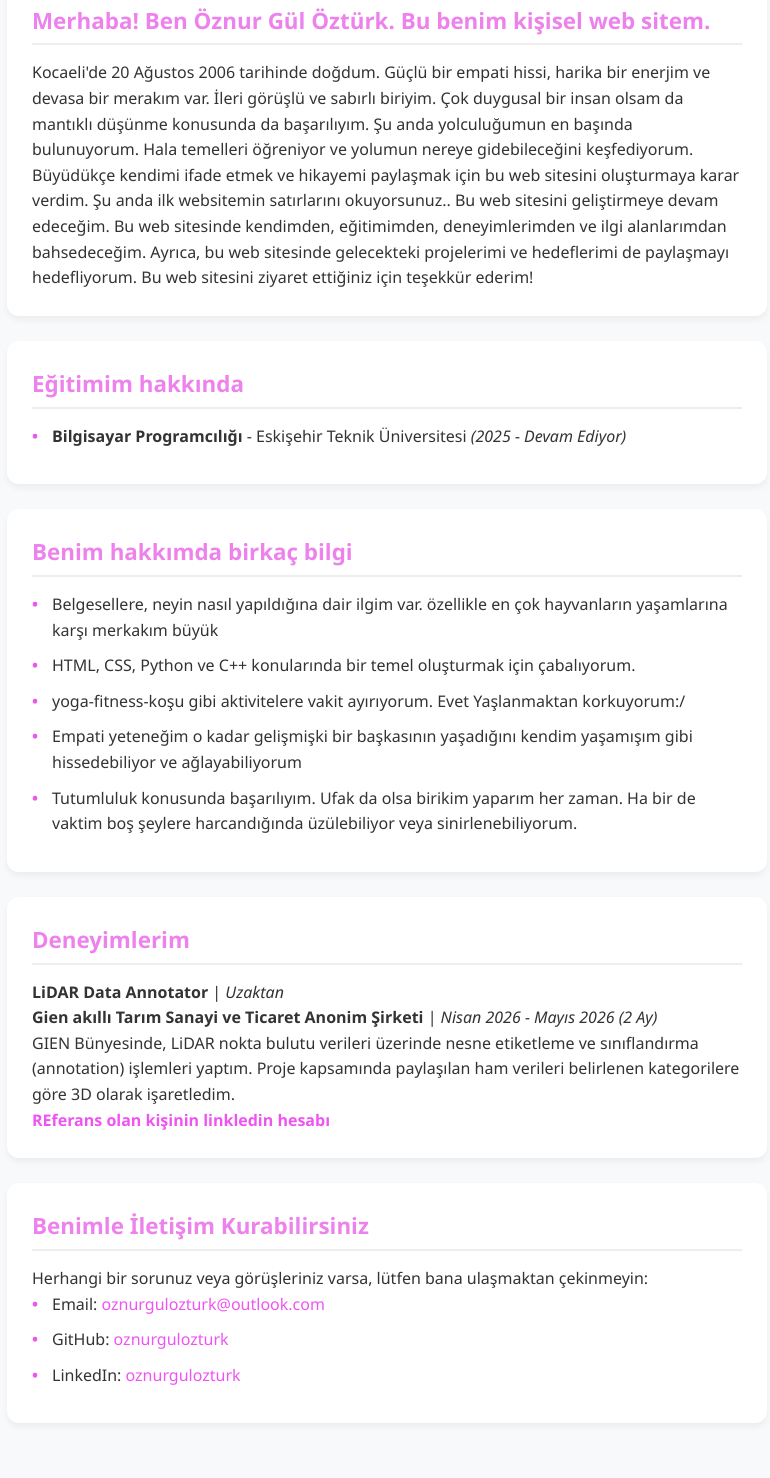
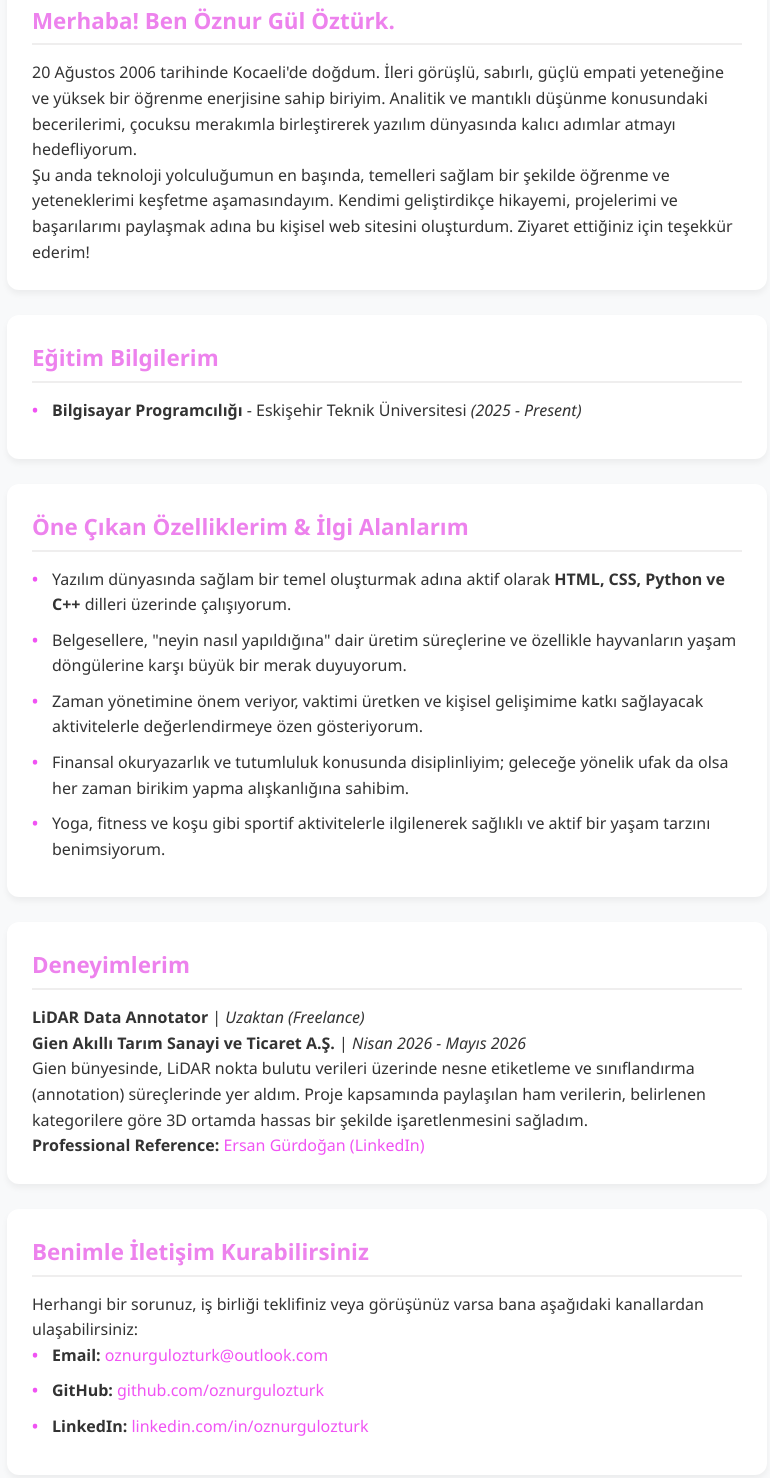
Before and after one commit to oznurgulozturk/mywebsite, a plain HTML site: page index.html in a window 1280 px wide. Shown: the part 525-2003 px from the top of the page, without its empty margins (253-1023 px from the left). Drawn offline with Linux system fonts and the light colour scheme.

Commit message:
kodlar güncellendi

```diff
--- a/index.html
+++ b/index.html
@@ -1,53 +1,50 @@
 <!DOCTYPE html>
-<html lang="en">
+<html lang="tr">
 <head>
     <meta charset="UTF-8">
     <meta name="viewport" content="width=device-width, initial-scale=1.0">
-    <title>oznurgulozturk</title>
+    <title>Öznur Gül Öztürk | Kişisel Web Sitesi</title>
     <link rel="stylesheet" href="style.css">
 </head>
 <body>
 
     <!-- Başlık Bölümü -->
-    <h1>ÖznurGülÖztürk'ün Websitesine Hoşgeldiniz</h1>
+    <header>
+        <h1>Öznur Gül Öztürk'ün Web Sitesine Hoş Geldiniz</h1>
+    </header>
 
     <!-- Kendimden Bahsettiğim Bölüm -->
     <section class="aboutMe-section">
         <img src="oznur.jpeg" alt="Öznur Gül Öztürk" class="profile-img">
-        <h2>Merhaba! Ben Öznur Gül Öztürk. Bu benim kişisel web sitem.</h2>
+        <h2>Merhaba! Ben Öznur Gül Öztürk.</h2>
         <p>
-            Kocaeli'de 20 Ağustos 2006 tarihinde doğdum.
-             Güçlü bir empati hissi, harika bir enerjim ve devasa bir merakım var.
-              İleri görüşlü ve sabırlı biriyim.
-               Çok duygusal bir insan olsam da mantıklı düşünme konusunda da başarılıyım.
-            Şu anda yolculuğumun en başında bulunuyorum.
-             Hala temelleri öğreniyor ve yolumun nereye gidebileceğini keşfediyorum.
-              Büyüdükçe kendimi ifade etmek ve hikayemi paylaşmak için bu web sitesini oluşturmaya karar verdim.
-               Şu anda ilk websitemin satırlarını okuyorsunuz.. Bu web sitesini geliştirmeye devam edeceğim.
-                Bu web sitesinde kendimden, eğitimimden, deneyimlerimden ve ilgi alanlarımdan bahsedeceğim.
-                 Ayrıca, bu web sitesinde gelecekteki projelerimi ve hedeflerimi de paylaşmayı hedefliyorum.
-                  Bu web sitesini ziyaret ettiğiniz için teşekkür ederim!
+            20 Ağustos 2006 tarihinde Kocaeli'de doğdum.
+             İleri görüşlü, sabırlı, güçlü empati yeteneğine ve yüksek bir öğrenme enerjisine sahip biriyim.
+              Analitik ve mantıklı düşünme konusundaki becerilerimi, çocuksu merakımla birleştirerek yazılım dünyasında kalıcı adımlar atmayı hedefliyorum.
+        </p>
+        <p>
+            Şu anda teknoloji yolculuğumun en başında, temelleri sağlam bir şekilde öğrenme ve yeteneklerimi keşfetme aşamasındayım.
+             Kendimi geliştirdikçe hikayemi, projelerimi ve başarılarımı paylaşmak adına bu kişisel web sitesini oluşturdum. Ziyaret ettiğiniz için teşekkür ederim!
         </p>
     </section>
 
     <!-- Eğitim Bölümü -->
     <section class="education-section">
-        <h2>Eğitimim hakkında</h2>
+        <h2>Eğitim Bilgilerim</h2>
         <ul>
-            <li><strong>Bilgisayar Programcılığı</strong> - Eskişehir Teknik Üniversitesi <em>(2025 - Devam Ediyor)</em></li>
+            <li><strong>Bilgisayar Programcılığı</strong> - Eskişehir Teknik Üniversitesi <em>(2025 - Present)</em></li>
         </ul>
     </section>
 
-    <!-- Şu anki Odak Noktalarım -->
+    <!-- İlgi Alanlarım ve Özelliklerim -->
     <section class="focus-section">
-        <h2>Benim hakkımda birkaç bilgi</h2>
+        <h2>Öne Çıkan Özelliklerim & İlgi Alanlarım</h2>
         <ul>
-            <li>Belgesellere, neyin nasıl yapıldığına dair ilgim var.
-                özellikle en çok hayvanların yaşamlarına karşı merkakım büyük</li>
-            <li>HTML, CSS, Python ve C++ konularında bir temel oluşturmak için çabalıyorum.</li>
-            <li>yoga-fitness-koşu gibi aktivitelere vakit ayırıyorum. Evet Yaşlanmaktan korkuyorum:/</li>
-            <li>Empati yeteneğim o kadar gelişmişki bir başkasının yaşadığını kendim yaşamışım gibi hissedebiliyor ve ağlayabiliyorum</li>
-            <li>Tutumluluk konusunda başarılıyım. Ufak da olsa birikim yaparım her zaman. Ha bir de vaktim boş şeylere harcandığında üzülebiliyor veya sinirlenebiliyorum.</li>
+            <li>Yazılım dünyasında sağlam bir temel oluşturmak adına aktif olarak <strong>HTML, CSS, Python ve C++</strong> dilleri üzerinde çalışıyorum.</li>
+            <li>Belgesellere, "neyin nasıl yapıldığına" dair üretim süreçlerine ve özellikle hayvanların yaşam döngülerine karşı büyük bir merak duyuyorum.</li>
+            <li>Zaman yönetimine önem veriyor, vaktimi üretken ve kişisel gelişimime katkı sağlayacak aktivitelerle değerlendirmeye özen gösteriyorum.</li>
+            <li>Finansal okuryazarlık ve tutumluluk konusunda disiplinliyim; geleceğe yönelik ufak da olsa her zaman birikim yapma alışkanlığına sahibim.</li>
+            <li>Yoga, fitness ve koşu gibi sportif aktivitelerle ilgilenerek sağlıklı ve aktif bir yaşam tarzını benimsiyorum.</li>
         </ul>
     </section>
 
@@ -55,30 +52,28 @@
     <section class="experience-section">
         <h2>Deneyimlerim</h2>
         <div class="job-title">
-            <strong>LiDAR Data Annotator</strong> | <em>Uzaktan</em> <br>
-            <strong>Gien akıllı Tarım Sanayi ve Ticaret Anonim Şirketi</strong> | <em>Nisan 2026 - Mayıs 2026 (2 Ay)</em>
+            <strong>LiDAR Data Annotator</strong> | <em>Uzaktan (Freelance)</em> <br>
+            <strong>Gien Akıllı Tarım Sanayi ve Ticaret A.Ş.</strong> | <em>Nisan 2026 - Mayıs 2026</em>
         </div>
         <p>
-            GIEN Bünyesinde, LiDAR nokta bulutu verileri üzerinde nesne etiketleme ve sınıflandırma (annotation) işlemleri yaptım.
-             Proje kapsamında paylaşılan ham verileri belirlenen kategorilere göre 3D olarak işaretledim.
+            Gien bünyesinde, LiDAR nokta bulutu verileri üzerinde nesne etiketleme ve sınıflandırma (annotation) süreçlerinde yer aldım. Proje kapsamında paylaşılan ham verilerin, belirlenen kategorilere göre 3D ortamda hassas bir şekilde işaretlenmesini sağladım.
         </p>
         <p>
-            <a href="https://www.linkedin.com/in/ersangurdogan/" target="_blank">
-                <strong>REferans olan kişinin linkledin hesabı</strong></a>
+            <strong>Professional Reference:</strong>
+            <a href="https://www.linkedin.com/in/ersangurdogan/" target="_blank">Ersan Gürdoğan (LinkedIn)</a>
         </p>
     </section>
 
     <!-- İletişim Bölümü -->
     <section class="contact-section">
         <h2>Benimle İletişim Kurabilirsiniz</h2>
-        <p>Herhangi bir sorunuz veya görüşleriniz varsa, lütfen bana ulaşmaktan çekinmeyin:</p>
+        <p>Herhangi bir sorunuz, iş birliği teklifiniz veya görüşünüz varsa bana aşağıdaki kanallardan ulaşabilirsiniz:</p>
         <ul>
-            <li>Email: <a href="mailto:oznurgulozturk@outlook.com">oznurgulozturk@outlook.com</a></li>
-            <li>GitHub: <a href="https://github.com/oznurgulozturk" target="_blank">oznurgulozturk</a></li>
-            <li>LinkedIn: <a href="https://linkedin.com/in/oznurgulozturk" target="_blank">oznurgulozturk</a></li>
+            <li><strong>Email:</strong> <a href="mailto:oznurgulozturk@outlook.com">oznurgulozturk@outlook.com</a></li>
+            <li><strong>GitHub:</strong> <a href="https://github.com/oznurgulozturk" target="_blank">github.com/oznurgulozturk</a></li>
+            <li><strong>LinkedIn:</strong> <a href="https://linkedin.com/in/oznurgulozturk" target="_blank">linkedin.com/in/oznurgulozturk</a></li>
         </ul>
     </section>
 
-
 </body>
 </html>
```
